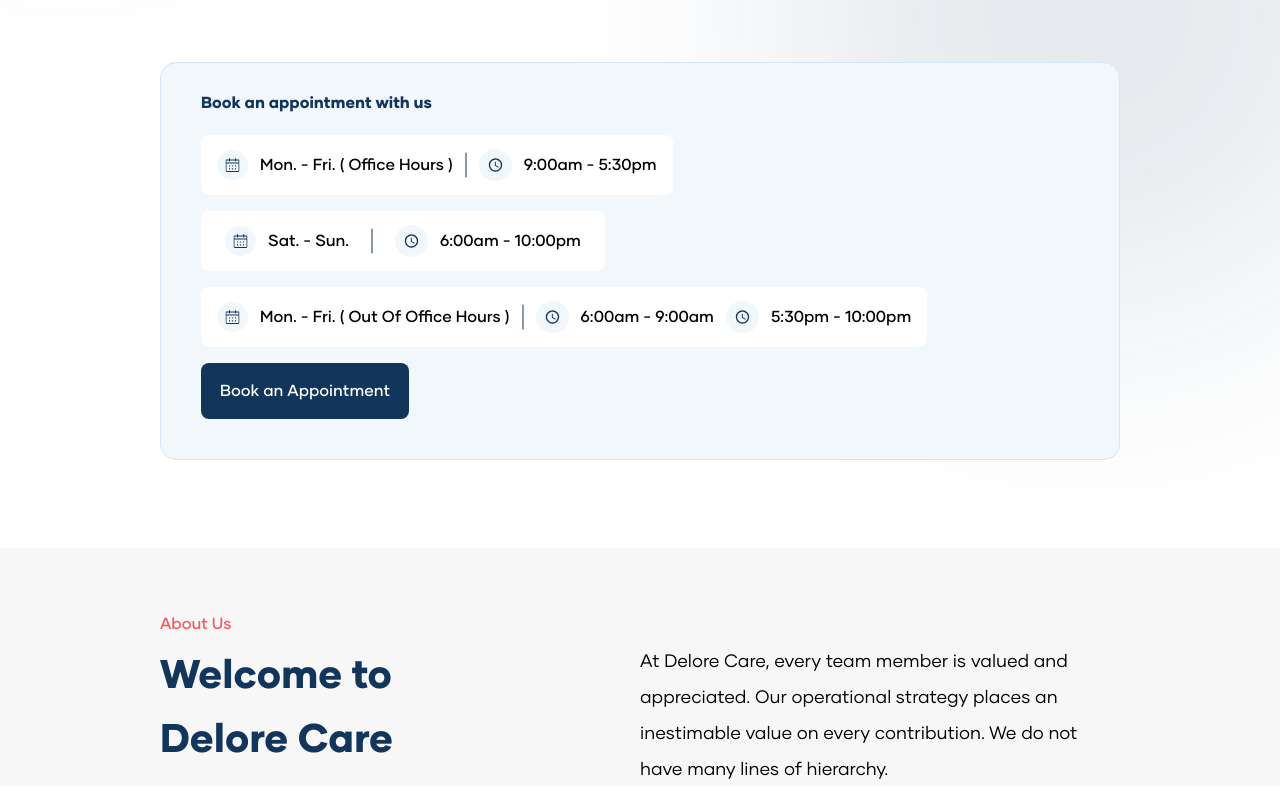
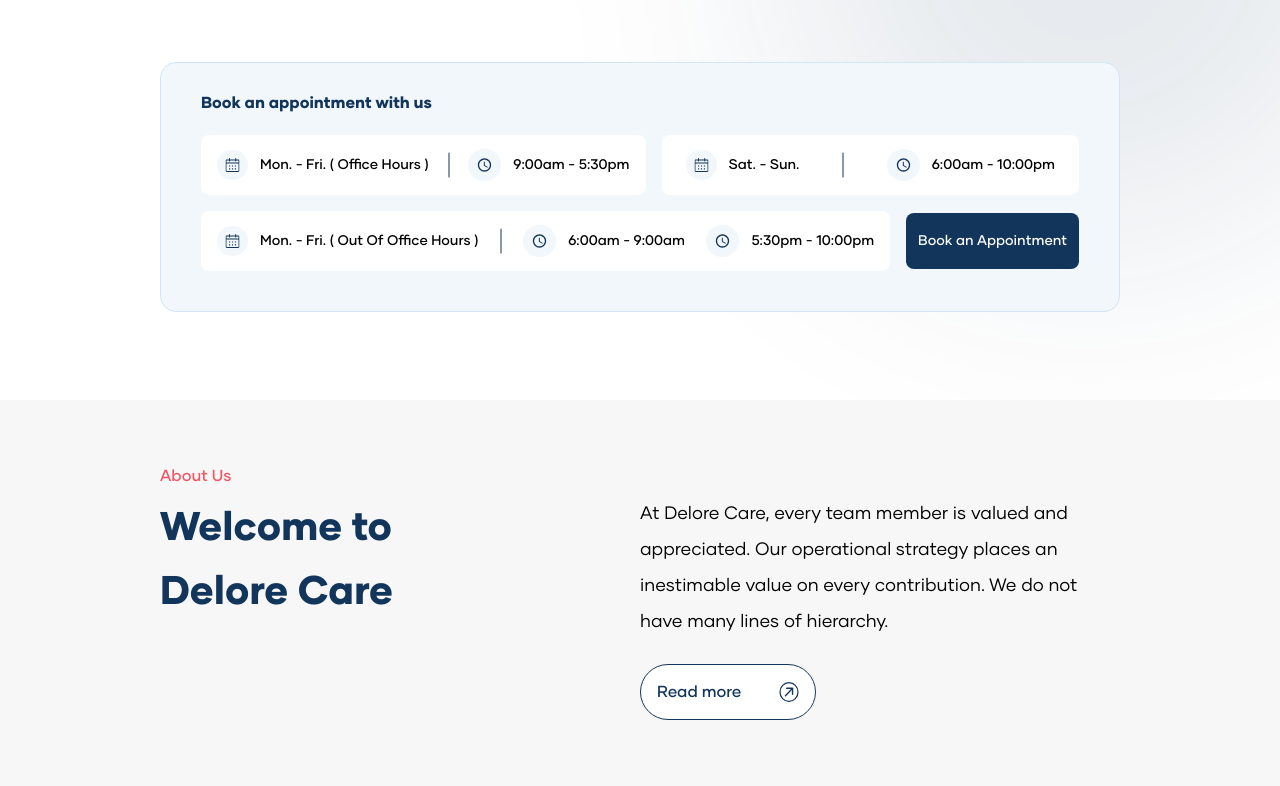
Before and after one commit to Tana00/delore-care, a Next.js app: page / in a window 1280 px wide. Shown: the part 754-1540 px from the top of the page. Built offline with nearby package versions, Linux system fonts and the light colour scheme.

Commit message:
fix issues with prev updates

```diff
--- a/app/contact-us/page.js
+++ b/app/contact-us/page.js
@@ -303,21 +303,6 @@ const ContactUs = () => {
                     {location.address}
                   </p>
                 </div>
-                {location?.id === 0 && (
-                  <a
-                    href="https://www.cqc.org.uk/location/1-5295049928"
-                    target="_blank"
-                    className="w-full"
-                  >
-                    <Image
-                      src="/assets/images/cqc.jpg"
-                      alt="cqc logo"
-                      width={80}
-                      height={80}
-                      className="my-3"
-                    />
-                  </a>
-                )}
                 <Link
                   href={`/locations?location=${location.href}`}
                   className="w-11/12 mr-auto md:ml-auto"
--- a/components/Footer.js
+++ b/components/Footer.js
@@ -29,7 +29,7 @@ const Footer = () => {
           <div className="">
             <a href="/">
               <Image
-                src="/assets/images/logo.png"
+                src="/assets/images/logo.svg"
                 alt="logo"
                 width={150}
                 height={150}
--- a/components/Nav.js
+++ b/components/Nav.js
@@ -51,7 +51,7 @@ const Nav = () => {
         <div>
           <a href="/">
             <Image
-              src="/assets/images/logo.png"
+              src="/assets/images/logo.svg"
               alt="logo"
               width={200}
               height={200}
--- a/components/home/book-appointment.js
+++ b/components/home/book-appointment.js
@@ -3,13 +3,12 @@ import Link from "next/link";
 const BookAppointment = () => {
   return (
     <section className="py-6 px-5 sm:px-10 lg:px-20 xl:px-40 max-w-[1920px] mx-auto w-full my-10">
-      <div className="bg-blue-light border border-blue-200 px-5 sm:px-10 rounded-2xl py-6">
+      <div className="bg-blue-light border border-blue-200 px-5 xl:px-10 2xl:px-20 rounded-2xl py-6">
         <p className="text-blue font-bold text-base leading-8">
           Book an appointment with us
         </p>
-        <div className="flex items-start justify-start xl:items-center flex-wrap 2xl:justify-start flex-col xl:flex-row gap-4 2xl:gap-6 py-4 w-full mx-auto font-medium">
-          {/* <div className="flex items-center justify-between flex-wrap flex-col md:flex-row w-full gap-4"> */}
-          <div className="bg-white rounded-lg px-4 py-3.5 w-full lg:w-fit 2xl:w-[49%]">
+        <div className="flex items-start justify-start xl:items-center flex-wrap 2xl:justify-start flex-col lg:flex-row gap-4 2xl:gap-6 py-4 w-full mx-auto font-medium">
+          <div className="bg-white rounded-lg px-4 py-3.5 w-full lg:w-fit 2xl:w-[49%] flex-grow">
             <div className="flex items-center justify-between gap-3 flex-wrap">
               <div className="flex items-center justify-center gap-3">
                 <div className="bg-blue-light p-2 flex items-center justify-center rounded-full">
@@ -38,7 +37,7 @@ const BookAppointment = () => {
                     </defs>
                   </svg>
                 </div>
-                <p className="text-base 2xl:text-lg">
+                <p className="text-base lg:text-sm min-[1318px]:text-base 2xl:text-lg">
                   Mon. - Fri. ( Office Hours )
                 </p>
               </div>
@@ -74,11 +73,13 @@ const BookAppointment = () => {
                     />
                   </svg>
                 </div>
-                <p className="text-base 2xl:text-lg">9:00am - 5:30pm</p>
+                <p className="text-base lg:text-sm min-[1318px]:text-base 2xl:text-lg">
+                  9:00am - 5:30pm
+                </p>
               </div>
             </div>
           </div>
-          <div className="bg-white rounded-lg px-6 py-3.5 w-full lg:w-fit xl:w-[46%] 2xl:w-[49%]">
+          <div className="bg-white rounded-lg px-6 py-3.5 w-full lg:w-fit xl:w-[46%] 2xl:w-[49%] flex-grow">
             <div className="flex items-center justify-between gap-4 flex-wrap">
               <div className="flex items-center justify-center gap-3 2xl:gap-6">
                 <div className="bg-blue-light p-2 flex items-center justify-center rounded-full">
@@ -107,7 +108,9 @@ const BookAppointment = () => {
                     </defs>
                   </svg>
                 </div>
-                <p className="text-base 2xl:text-lg">Sat. - Sun.</p>
+                <p className="text-base lg:text-sm min-[1318px]:text-base 2xl:text-lg">
+                  Sat. - Sun.
+                </p>
               </div>
               <svg
                 width="2"
@@ -142,14 +145,15 @@ const BookAppointment = () => {
                     />
                   </svg>
                 </div>
-                <p className="text-base 2xl:text-lg">6:00am - 10:00pm</p>
+                <p className="text-base lg:text-sm min-[1318px]:text-base 2xl:text-lg">
+                  6:00am - 10:00pm
+                </p>
               </div>
             </div>
           </div>
-
-          <div className="bg-white rounded-lg px-4 py-3.5 w-full lg:w-fit 2xl:w-3/4">
+          <div className="bg-white rounded-lg px-4 lg py-3.5 w-full lg:w-fit 2xl:w-3/4 flex-grow min-[1024px]:flex-grow-0 min-[1030px]:flex-grow">
             <div className="flex items-center justify-between gap-3 flex-wrap">
-              <div className="flex items-center justify-center gap-3">
+              <div className="flex items-center justify-center gap-3 lg:gap-1 xl:gap-3">
                 <div className="bg-blue-light p-2 flex items-center justify-center rounded-full">
                   <svg
                     width="15"
@@ -176,7 +180,7 @@ const BookAppointment = () => {
                     </defs>
                   </svg>
                 </div>
-                <p className="text-base 2xl:text-lg">
+                <p className="text-base lg:text-sm min-[1318px]:text-base 2xl:text-lg">
                   Mon. - Fri. ( Out Of Office Hours )
                 </p>
               </div>
@@ -197,7 +201,7 @@ const BookAppointment = () => {
                   fill="#12355B"
                 />
               </svg>
-              <div className="flex items-center justify-center gap-3 2xl:gap-6">
+              <div className="flex items-center justify-center gap-3 lg:gap-1 xl:gap-3 2xl:gap-6">
                 <div className="bg-blue-light p-2 flex items-center justify-center rounded-full">
                   <svg
                     width="17"
@@ -212,9 +216,11 @@ const BookAppointment = () => {
                     />
                   </svg>
                 </div>
-                <p className="text-base 2xl:text-lg">6:00am - 9:00am</p>
+                <p className="text-base lg:text-sm min-[1318px]:text-base 2xl:text-lg">
+                  6:00am - 9:00am
+                </p>
               </div>
-              <div className="flex items-center justify-center gap-3 2xl:gap-6">
+              <div className="flex items-center justify-center gap-3 lg:gap-1 xl:gap-3 2xl:gap-6">
                 <div className="bg-blue-light p-2 flex items-center justify-center rounded-full">
                   <svg
                     width="17"
@@ -229,14 +235,17 @@ const BookAppointment = () => {
                     />
                   </svg>
                 </div>
-                <p className="text-base 2xl:text-lg">5:30pm - 10:00pm</p>
+                <p className="text-base lg:text-sm min-[1318px]:text-base 2xl:text-lg">
+                  5:30pm - 10:00pm
+                </p>
               </div>
             </div>
           </div>
-
-          {/* </div> */}
-          <Link href="/contact-us" className="w-full md:w-auto">
-            <button className="bg-blue text-white w-full sm:w-52 h-14 text-base font-medium rounded-lg mr-0 sm:mr-auto hover:scale-105 transition-all">
+          <Link
+            href="/contact-us"
+            className="w-full md:w-auto flex items-center justify-center"
+          >
+            <button className="bg-blue text-white w-full sm:w-52 lg:w-fit lg:px-3 2xl:w-52 h-14 text-base min-[1024px]:text-[13px] min-[1030px]:text-sm 2xl:text-base font-medium rounded-lg mr-0 sm:mr-auto flex-grow hover:scale-105 transition-all">
               Book an Appointment
             </button>
           </Link>
```
